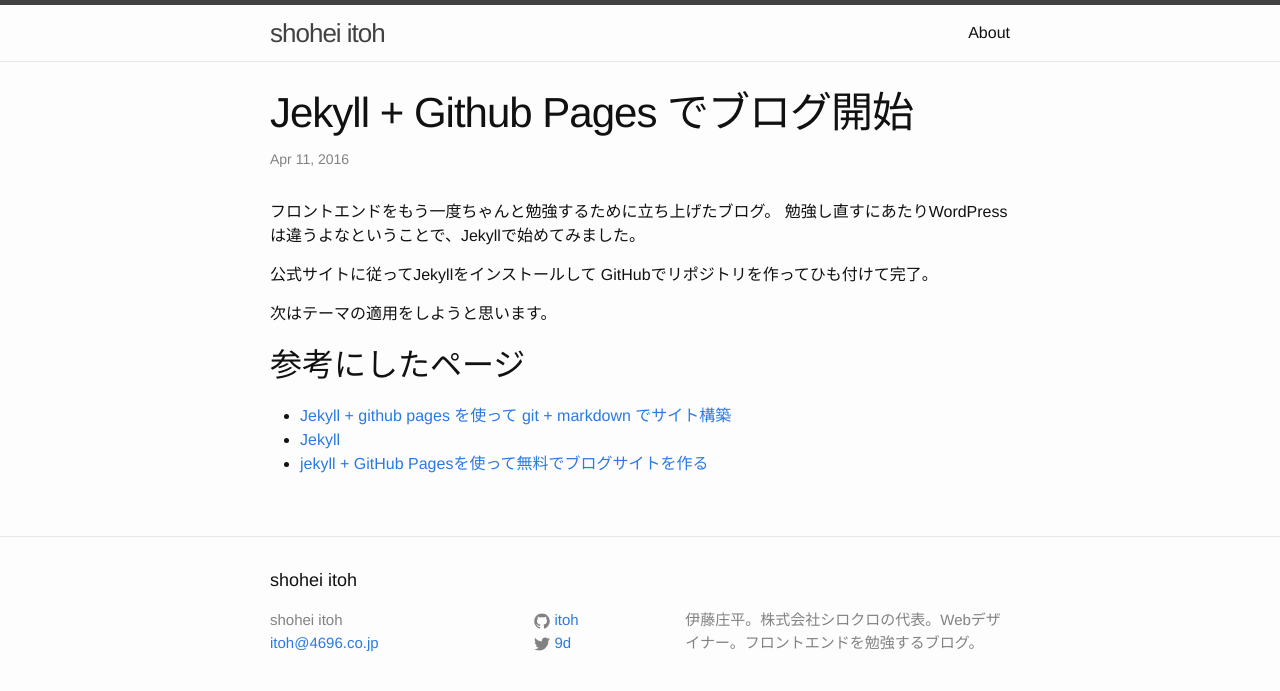
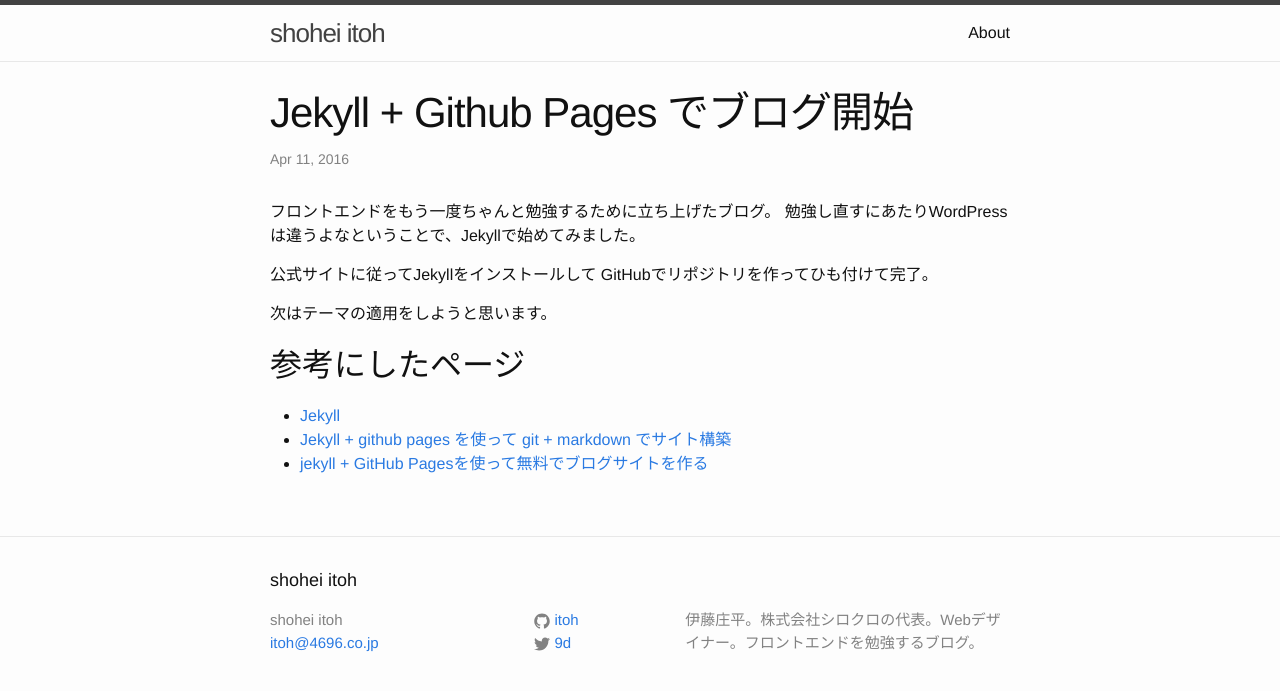
Before and after one commit to itoh/itoh.github.io, a Jekyll site: the page built from _posts/2016-04-11-blog.markdown, in a window 1280 px wide. Shown: the top 691 px of the page. Built offline with Jekyll 4.4.1, drawn with Linux system fonts in a browser that asks for light colours.

```diff
--- a/_posts/2016-04-11-blog.markdown
+++ b/_posts/2016-04-11-blog.markdown
@@ -13,6 +13,6 @@ GitHubでリポジトリを作ってひも付けて完了。
 次はテーマの適用をしようと思います。
 
 ## 参考にしたページ
-- [Jekyll + github pages を使って git + markdown でサイト構築](https://jekyllrb.com/ "Jekyll + github pages を使って git + markdown でサイト構築")
-- [Jekyll](http://akkunchoi.github.io/jekyll-github-blogging.html "Jekyll")
+- [Jekyll](https://jekyllrb.com/ "Jekyll")
+- [Jekyll + github pages を使って git + markdown でサイト構築](http://akkunchoi.github.io/jekyll-github-blogging.html "Jekyll + github pages を使って git + markdown でサイト構築")
 - [jekyll + GitHub Pagesを使って無料でブログサイトを作る](http://j-caw.co.jp/blog/?p=1615 "jekyll + GitHub Pagesを使って無料でブログサイトを作る")
```
